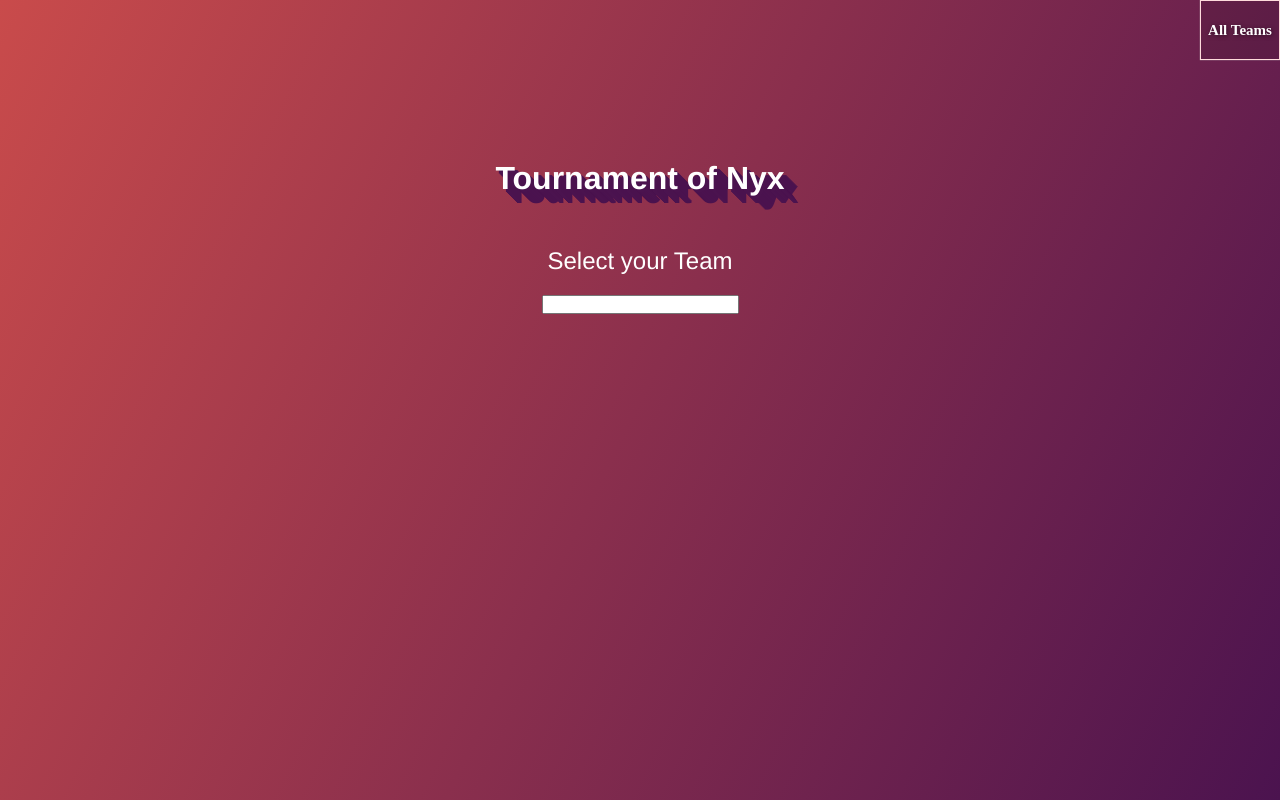
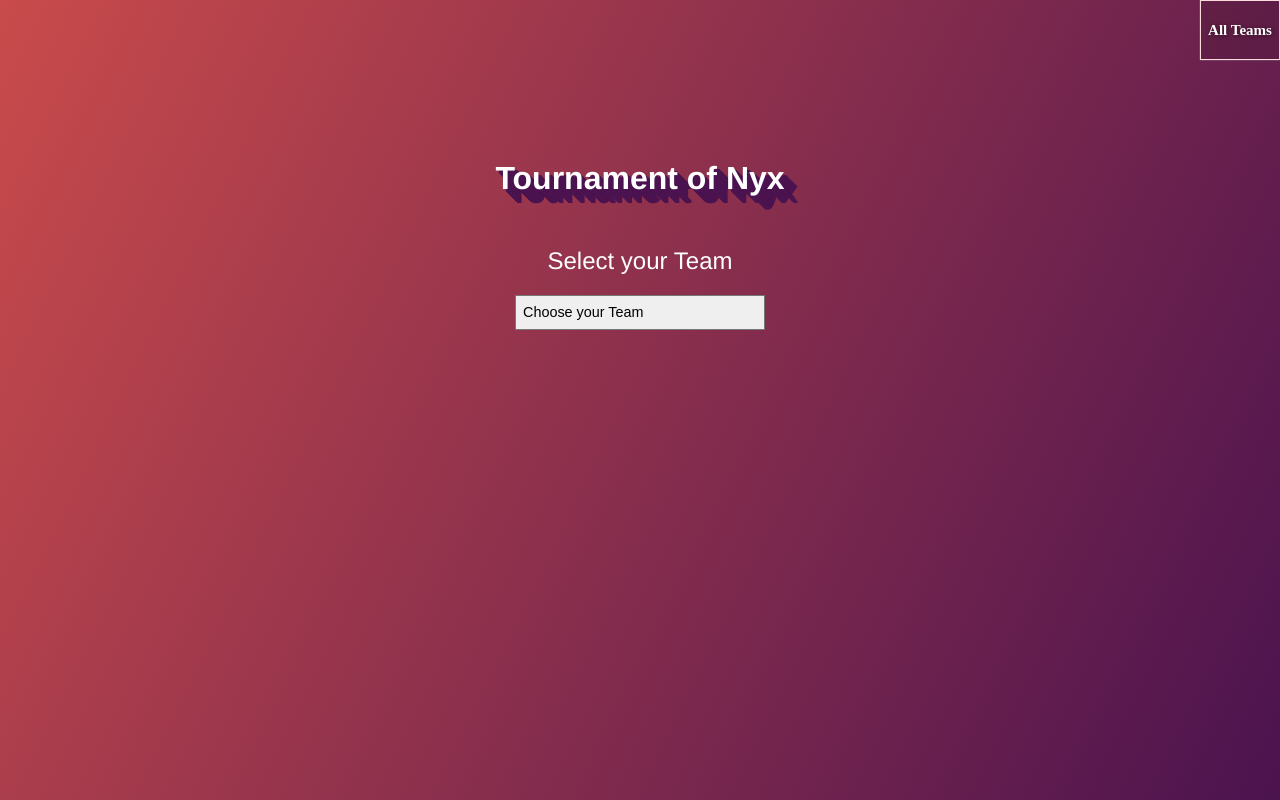
Before and after one commit to DonChatelain/BoG, a Vue app: page / in a window 1280 px wide. Built offline with nearby package versions, Linux system fonts and the light colour scheme; a web font is replaced by a local one; what vue2-touch-events would draw is missing.

Commit message:
fixes some special fn cards

```diff
--- a/compileTeamData.js
+++ b/compileTeamData.js
@@ -84,7 +84,7 @@ function Team(name) {
       this.deckClass = color;
       // add basic cards for team
       const basicCardClass = CLASSES.find(cls => cls.colorClass === color);
-      if (!basicCardClass) return console.error('cannot find basic card class', color);
+      if (!basicCardClass) return console.error('cannot find basic card class; color:', color, 'team:', this.name);
       basicCardClass.cards.forEach(c => {
         const card = Object.assign({}, c);
         for (let i = 0; i < card.qty; i++) {
--- a/src/App.vue
+++ b/src/App.vue
@@ -39,6 +39,14 @@ const VIEW = {
   TEAM_LIST: 3,
   FUNCTION: 4,
 };
+
+// window.onbeforeunload = confirmNavigateAway;
+// window.onpagehide = confirmNavigateAway;
+function confirmNavigateAway (e) {
+  const dialogText = 'All data will be lost';
+  e.returnValue = dialogText;
+  return dialogText;
+}
 
 export default {
   name: 'App',
@@ -161,7 +169,7 @@ export default {
           // shuffle discards into deck
           this.specialFunctionData = {
             name: cardName,
-            info: 'Your discard pile has been shuffled into your deck'
+            info: 'Search through your discard pile and place one card into your hand'
           };
         break;
         case SPECIAL_FUNCTION_CARDS.ANIMAL_SACRIFICE:
@@ -186,13 +194,11 @@ export default {
         this.viewFunction();
       }
     },
-    shuffleDiscardsIntoDeck() {
-      console.log('shuffle discards into deck');
-      let deck = this.deck.concat(this.discardPile.splice(0));
-      this.deck = shuffle(deck);
-    },
     returnToDeck(cards) {
       this.deck = cards.concat(this.deck);
+    },
+    returnToDiscards(cards) {
+      this.discardPile = cards;
     },
     shuffle() {
       this.deck = shuffle(this.deck);
@@ -269,10 +275,11 @@ export default {
       v-bind:specialFunctionData="specialFunctionData"
       v-bind:specialFunctionCards="specialFunctionCards"
       v-bind:viewHand="viewHand"
-      v-bind:shuffleDiscardsIntoDeck="shuffleDiscardsIntoDeck"
+      v-bind:discardPile="discardPile"
       v-bind:deck="deck"
       v-bind:removeCard="removeCard"
       v-bind:returnToDeck="returnToDeck"
+      v-bind:returnToDiscards="returnToDiscards"
       v-bind:shuffle="shuffle">
     </SpecialFunction>
 
--- a/src/components/GodInfo.vue
+++ b/src/components/GodInfo.vue
@@ -97,7 +97,12 @@ section {
 }
 
 select {
-  color: #fff;
+  -webkit-appearance: none;
+  height: 35px;
+  width: 250px;
+  font-size: 0.9em;
+  padding: 0 7px;
+  border-radius: 0;
 }
 
 </style>
--- a/src/components/SpecialFunction.vue
+++ b/src/components/SpecialFunction.vue
@@ -13,17 +13,17 @@ export default {
     'specialFunctionCards',
     'viewHand',
     'deck',
-    'shuffleDiscardsIntoDeck',
+    'discardPile',
     'returnToDeck',
+    'returnToDiscards',
     'removeCard',
     'shuffle',
   ],
   data() {
     return {
-      // finished: false || this.specialFunctionData.name === this.specialFunctionCards.HARVEST_MOON,
-      showCardList: this.specialFunctionData.name !== this.specialFunctionCards.HARVEST_MOON,
+      showCardList: this.specialFunctionData.name !== this.specialFunctionCards.SHAPESHIFTING,
       cardsFromDeck: [],
-      isCardChosen: false || this.specialFunctionData.name === this.specialFunctionCards.HARVEST_MOON,
+      isCardChosen: false || this.specialFunctionData.name === this.specialFunctionCards.SHAPESHIFTING,
     }
   },
   created() {
@@ -42,27 +42,37 @@ export default {
           // all deck
           this.cardsFromDeck = this.deck.splice(0);
         break;
+        case this.specialFunctionCards.HARVEST_MOON:
+          // all discards
+          const cards = Array.from(this.discardPile);
+          this.cardsFromDeck = cards.filter(x => x.name !== this.specialFunctionCards.HARVEST_MOON);
+          console.log(this.cardsFromDeck)
+        case this.specialFunctionCards.SHAPESHIFTING:
+
         default: break;
       }
   },
   methods: {
     execSpecialFunction() {
       switch(this.specialFunctionData.name) {
-
-        case this.specialFunctionCards.HARVEST_MOON:
-          this.shuffleDiscardsIntoDeck();
-        break;
-
         default: break;
       }
       window.scrollTo(0, 0);
       this.viewHand();
     },
+
+    // jesus this method alone should be reason for a new app
     chooseCard(card) {
       const foundIndex = this.cardsFromDeck.findIndex(c => c.guid === card.guid);
       if (foundIndex !== -1) {
         this.cardsFromDeck.splice(foundIndex, 1);
-        this.returnToDeck(this.cardsFromDeck);
+        if (this.specialFunctionData.name === this.specialFunctionCards.HARVEST_MOON) {
+          console.log('return to discards')
+          this.returnToDiscards(this.cardsFromDeck)
+        } else {
+          console.log('return to drawpile')
+          this.returnToDeck(this.cardsFromDeck);
+        }
         this.removeCard(card);
         if (this.specialFunctionData.name === this.specialFunctionCards.DIVINE_SIGHT
           || this.specialFunctionData.name === this.specialFunctionCards.VALKYRIE_TOWER) {
```
Also changed, not shown: static/team_data.json (+1 -1 lines).
